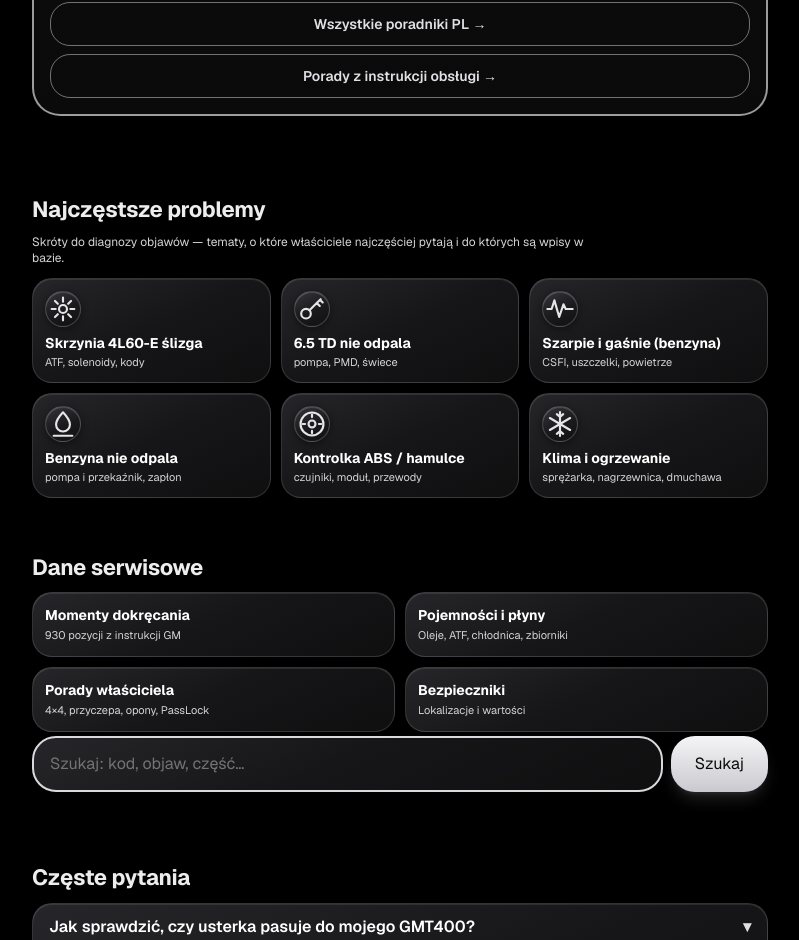
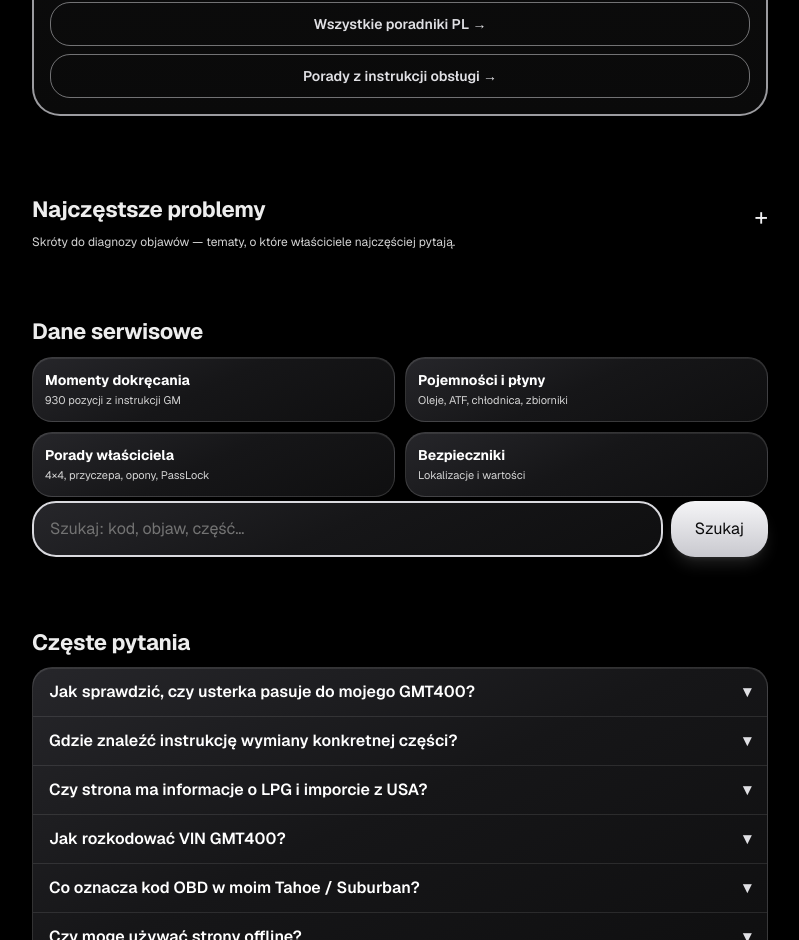
Before and after one commit to tsrc4mm9gg-netizen/gmt400-app, a Next.js app: page / in a window 1280 px wide. Shown: the part 1986-2926 px from the top of the page, without its empty margins (240-1039 px from the left). Built offline with nearby package versions, Linux system fonts and the light colour scheme.

Commit message:
feat: make HomeProblems collapsible

```diff
--- a/src/app/HomeProblems.tsx
+++ b/src/app/HomeProblems.tsx
@@ -1,14 +1,18 @@
+'use client';
 import Link from 'next/link';
 import { IconTile } from './ui/CategoryIcon';
 import { HOME_PROBLEMS } from '../lib/home-problems';
+import CollapsibleSection from './ui/CollapsibleSection';
 
-/** Zwarta sekcja pod „Najważniejsze dla właściciela”: skróty do gotowych wyników /diagnoza. Bez kolorów alarmowych. */
 export default function HomeProblems() {
   return (
-    <section aria-labelledby="home-problems-title" className="px-4 pt-6" data-testid="home-problems">
-      <h2 id="home-problems-title" className="text-xl font-bold text-white">Najczęstsze problemy</h2>
-      <p className="mt-0.5 text-xs text-neutral-300">Skróty do diagnozy objawów — tematy, o które właściciele najczęściej pytają i do których są wpisy w bazie.</p>
-      <ul className="mt-3 grid grid-cols-2 gap-2.5 sm:grid-cols-3">
+    <CollapsibleSection
+      title="Najczęstsze problemy"
+      subtitle="Skróty do diagnozy objawów — tematy, o które właściciele najczęściej pytają."
+      id="home-problems"
+      defaultOpen={false}
+    >
+      <ul className="grid grid-cols-2 gap-2.5 sm:grid-cols-3">
         {HOME_PROBLEMS.map(problem => (
           <li key={problem.id} style={{ maxWidth: 'none' }}>
             <Link href={problem.href} data-testid={`home-problem-${problem.id}`} className="group flex h-full min-h-20 flex-col rounded-2xl border border-white/15 bg-neutral-900 p-3 transition hover:border-silver-500 focus-visible:outline-2 focus-visible:outline-offset-2 focus-visible:outline-silver-500">
@@ -19,6 +23,6 @@ export default function HomeProblems() {
           </li>
         ))}
       </ul>
-    </section>
+    </CollapsibleSection>
   );
 }
```
